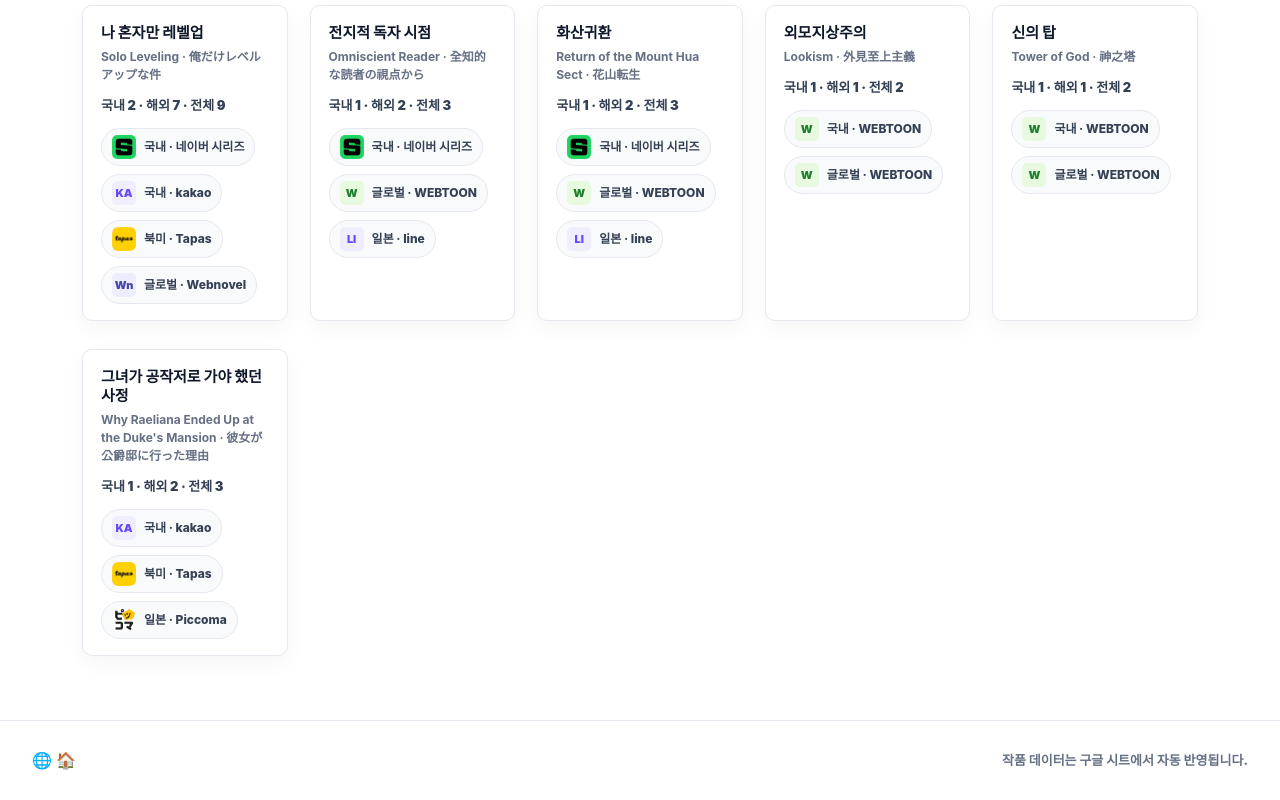
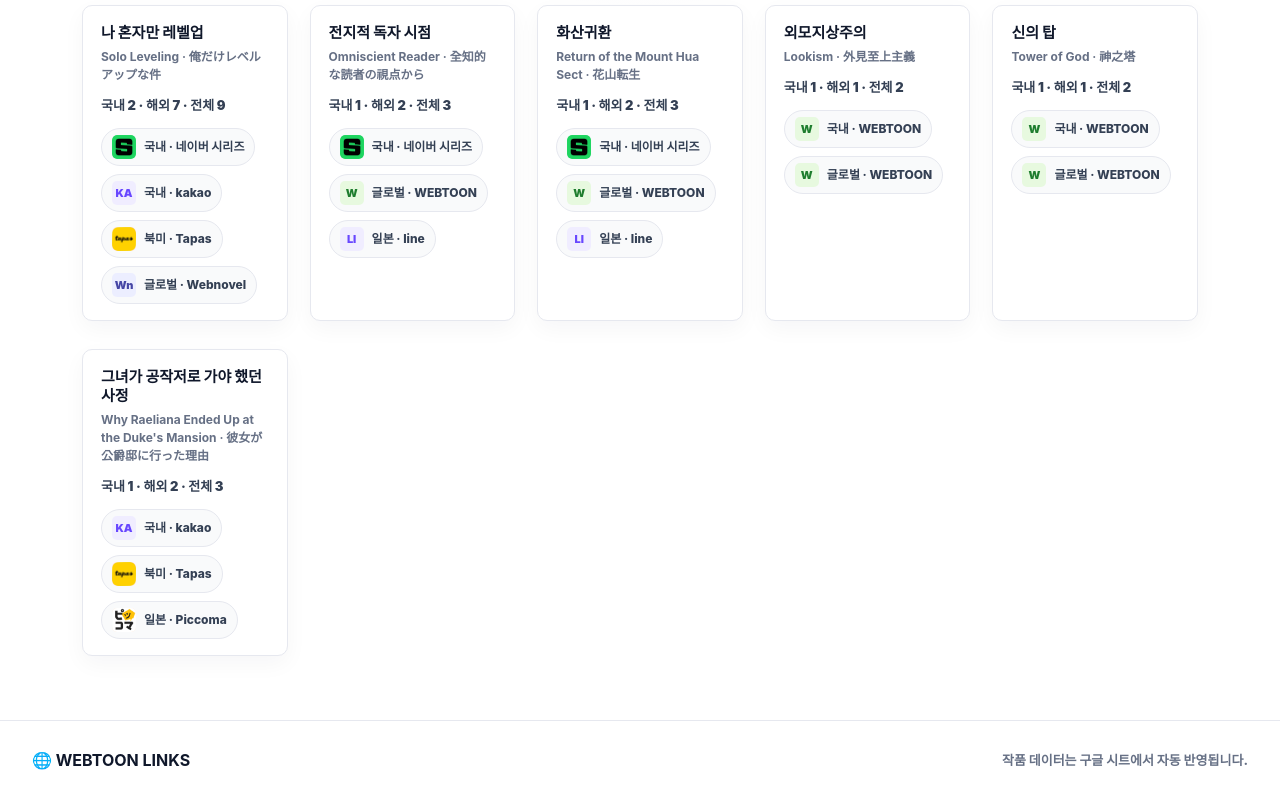
Before and after one commit to dncgpt8-del/webtoon-links-hub, a Next.js app: page / in a window 1280 px wide. Shown: the part 526-1326 px from the top of the page. Built offline with nearby package versions, Linux system fonts and the light colour scheme; no server answers.

Commit message:
Fix home navigation label and preserve footer

```diff
--- a/app/page.tsx
+++ b/app/page.tsx
@@ -964,7 +964,7 @@
         </section>
 
       <footer className="footer">
-        <strong>🌐 <span>🏠</span></strong>
+        <strong>🌐 WEBTOON LINKS</strong>
         <div>{copy.footerNote}</div>
       </footer>
     </main>
```
